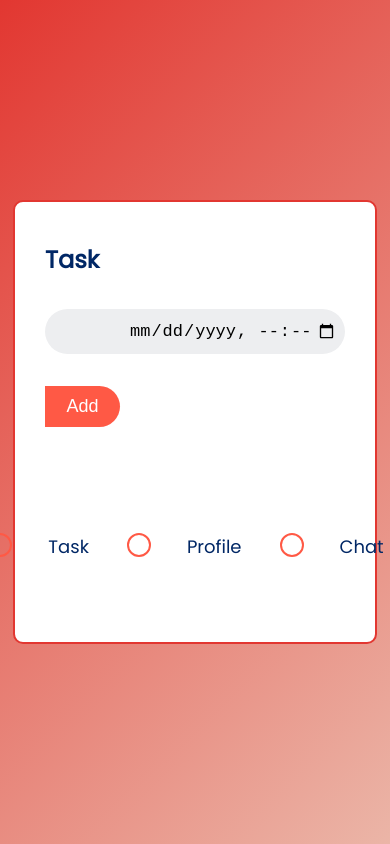
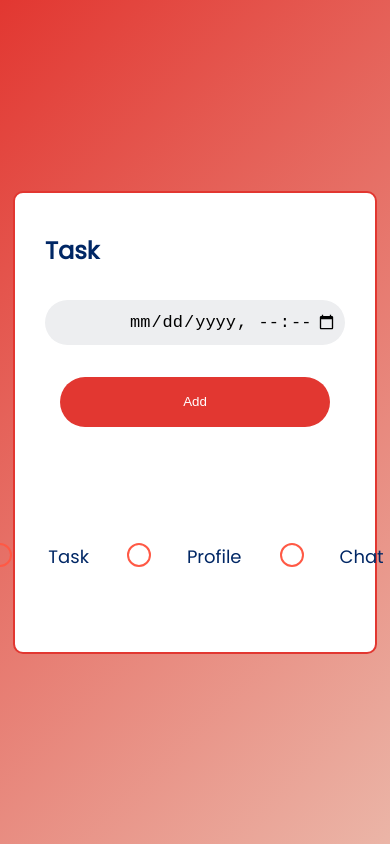
Before and after one commit to rens20/todo, a plain HTML site: page index.html in a window 390 px wide. Drawn offline with nearby package versions, Linux system fonts and the light colour scheme.

Commit message:
Update style.css

```diff
--- a/style.css
+++ b/style.css
@@ -69,17 +69,34 @@ input {
     padding-left: 20px;
 
 }
-
+/***
 button {
     border: none;
     cursor: pointer;
     outline: none;
-    padding: 15px 50px;
-    border-radius: 30px;
+    border-radius: 20%;
     background-color: #ff5945;
     color: #fff;
     font-size: 18px;
     transition: all .25s ease;
+    text-align: center;
+    display: block;
+    margin: 5px;
+    padding: 10px 10px;
+} ***/
+button {
+    background-color: #e23731;
+    ;
+    color: #fff;
+    border: none;
+    padding: 10px 20px;
+    margin-right: 10px;
+    cursor: pointer;
+    margin-left: 25%;
+    width:50%;
+    height: 50px;
+    border-radius: 30px;
+    margin-bottom: 10px;
 }
 
 button:hover {
@@ -102,13 +119,6 @@ button:hover {
     margin: 0 10px;
     color: #002765;
     font-size: 18px;
-}
-
-@media screen and (max-width: 470px) {
-    button {
-        padding: 15px;
-        border-radius: 0 30px 30px 0;
-    }
 }
 
 ul {
@@ -165,7 +175,11 @@ span:hover {
 }
 
 @media screen and (max-width: 470px) {
-
+        button {
+                width: 90%;
+                margin-left: 5%;
+                padding: 8px 16px;
+            }
     .container {
         width: 100%;
         min-height: 100vh;
@@ -175,6 +189,7 @@ span:hover {
         justify-content: center;
         align-items: center;
     }
+
     .row {
         flex-direction: row;
     }
@@ -183,12 +198,7 @@ span:hover {
         width: 80%;
     }
 
-    button {
-        width: 25%;
-        padding: 10px;
-        border-radius: 0 30px 30px 0;
-    }
-}
+
 
 ul {
     list-style: none;
@@ -273,3 +283,4 @@ li,
 a:hover {
     color: #002765;
 }
+}
```
Lines whose indentation alone changed are shown as unchanged.
